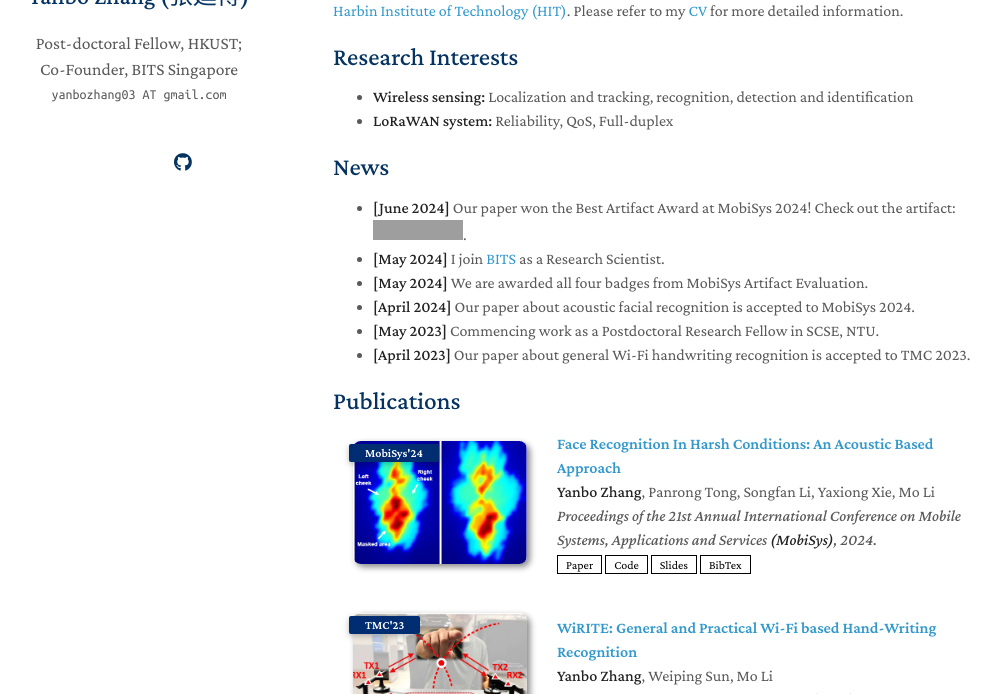
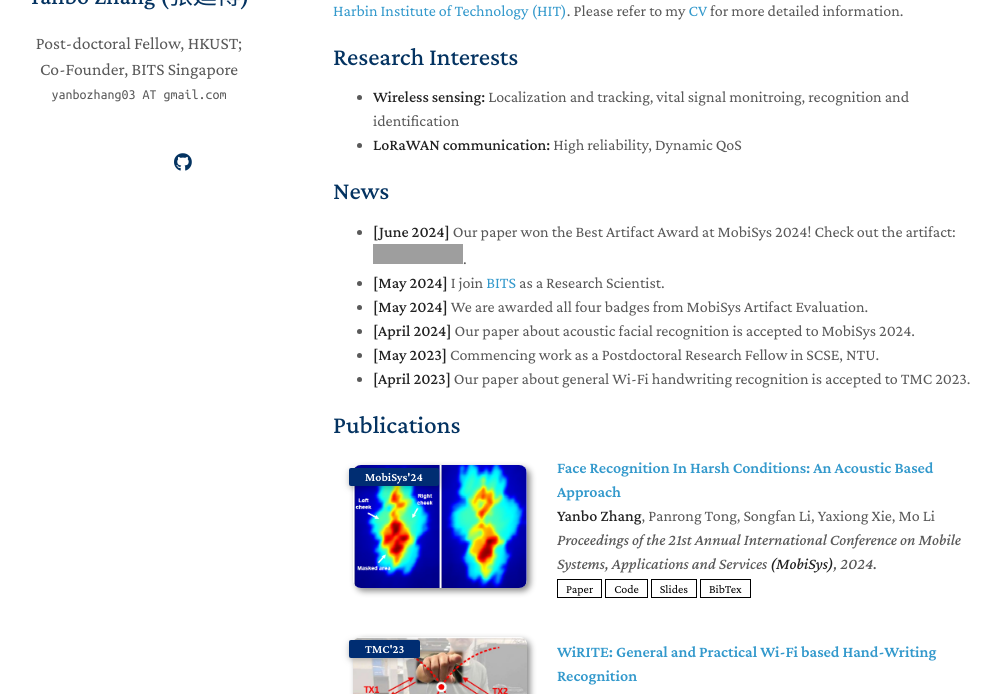
Before and after one commit to yanbozhang003/yanbozhang003.github.io, a Jekyll site: the page built from index.md, in a window 1280 px wide and 900 px high, cut to the strip 206-900 px from the top of the window. Shown: the whole strip, without its empty margins (137-1137 px from the left). Built offline with Jekyll 4.4.1, drawn with Linux system fonts in a browser that asks for light colours; nearby versions of some CDN libraries; a style sheet for code colours, icons or effects is not loaded; our own code applies the rules of GitHub Pages for plain Markdown files; grey boxes are pictures that could not be loaded.

Commit message:
Update index.md

```diff
--- a/index.md
+++ b/index.md
@@ -16,8 +16,8 @@
 
 ## Research Interests
 
-- **Wireless sensing:** Localization and tracking, recognition, detection and identification
-- **LoRaWAN system:** Reliability, QoS, Full-duplex
+- **Wireless sensing:** Localization and tracking, vital signal monitroing, recognition and identification
+- **LoRaWAN communication:** High reliability, Dynamic QoS
 <!-- - **Reconfigurable Intelligent Surface (RIS):** Antenna design and system optimization -->
 
 ## News
```
